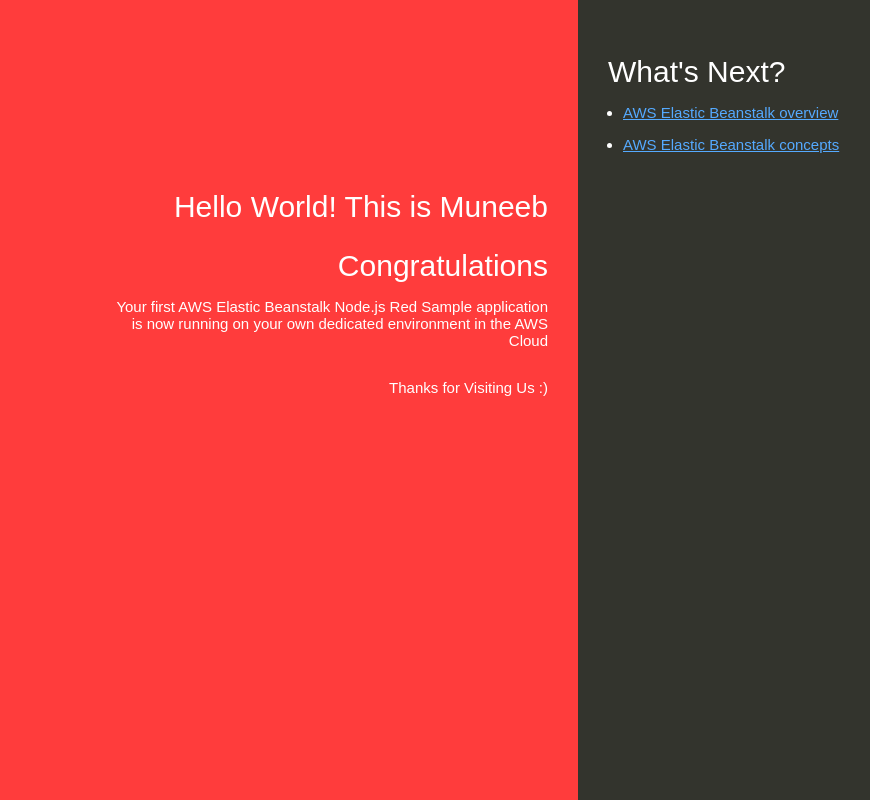
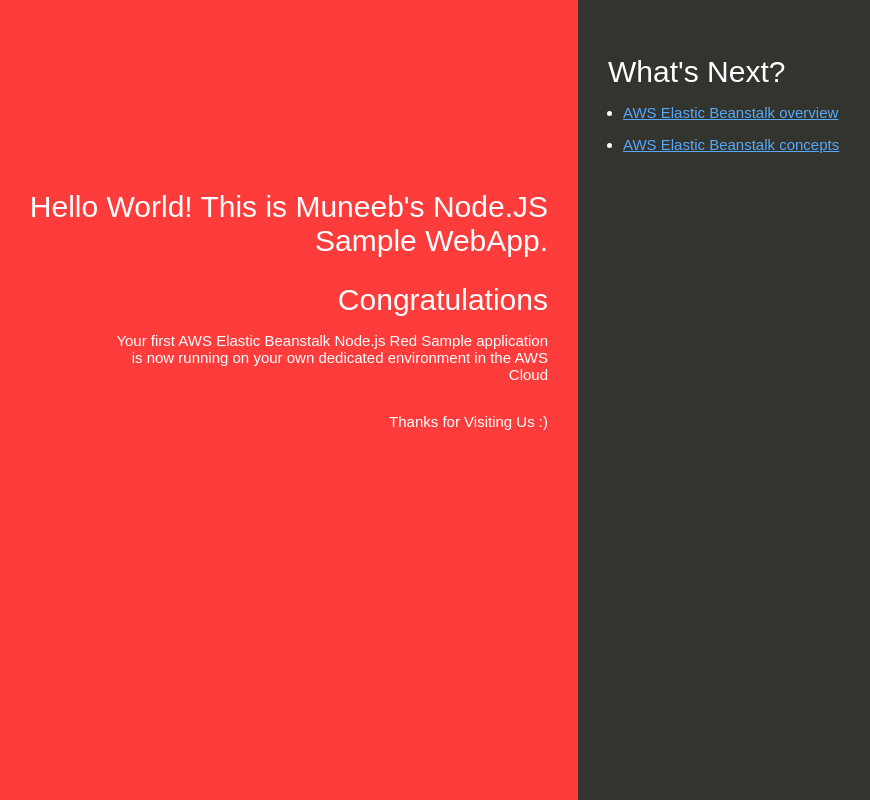
Before and after one commit to muneebuddinahmed97/node-js-app-red-demo, a website: page index.html in a window 1280 px wide. Shown: the whole page, without its empty margins (62-932 px from the left). Drawn offline with Linux system fonts and the light colour scheme.

Commit message:
Update index.html

```diff
--- a/index.html
+++ b/index.html
@@ -45,6 +45,7 @@
       .linksColumn {
         position: absolute;
         top:0px;
+        font-weight: normal;
         right: 0px;
         bottom: 0px;
         left: 50%;
@@ -74,7 +75,7 @@
   </head>
   <body>
     <div class="textColumn">
-      <h2>Hello World! This is Muneeb</h2>
+      <h2>Hello World! This is Muneeb's Node.JS Sample WebApp.</h2>
 
       <h2>Congratulations</h2>
       <p> Your first AWS Elastic Beanstalk Node.js Red Sample application is now running on your own dedicated environment in the AWS Cloud </p>
```
